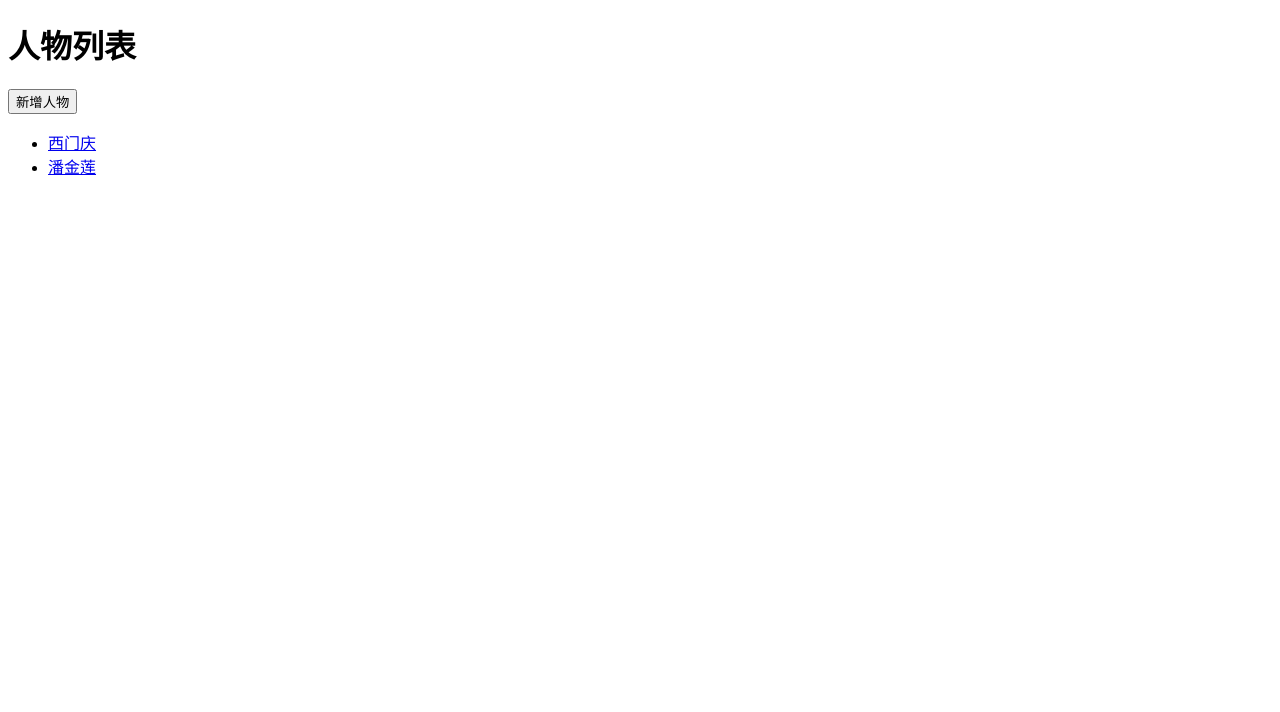
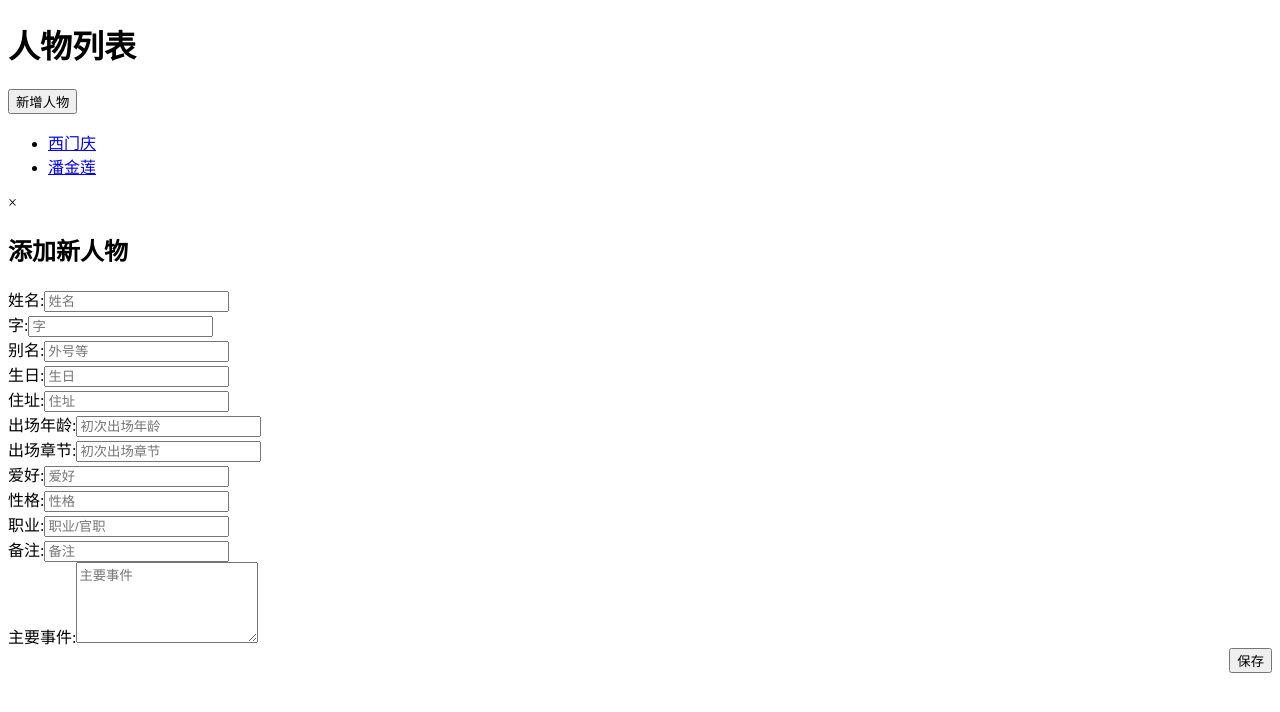
Before and after one commit to liliangjie91/webtimeline, a Flask app: page /characters in a window 1280 px wide. Shown: the top 712 px of the page. Run offline with Flask 3, Linux system fonts and the light colour scheme.

Commit message:
mv file & add add-character-popup

```diff
--- a/static/js/popup.js
+++ b/static/js/timeline/popup.js
@@ -30,6 +30,7 @@
           link.href = `/character/${characterDict[name]}`; // 用ID跳转
           link.textContent = name;
           link.style.textDecoration = 'none';
+          link.target = '_blank'; // 在新标签页打开
           link.style.color = '#007bff';
           link.style.margin = '0';
           spanName.appendChild(link);
--- a/templates/character_list.html
+++ b/templates/character_list.html
@@ -12,5 +12,27 @@
         <li><a href="/character/{{ character.id }}">{{ character.name }}</a></li>
     {% endfor %}
     </ul>
+      <!-- 添加人物的弹窗 -->
+    <div id="add-character-popup" class="modal hidden">
+        <div class="modal-content">
+        <span id="add-character-popup-close" class="close">&times;</span>
+        <h2>添加新人物</h2>
+        <form id="add-character-form" class="form-grid">
+            <div class="form-row full-width"><label for="new-character-name">姓名:</label><input type="text" id="new-character-name" placeholder="姓名" required></div>
+            <div class="form-row"><label for="new-character-zi">字:</label><input type="text" id="new-character-zi" placeholder="字" ></div>
+            <div class="form-row"><label for="new-character-aliases">别名:</label><input type="text" id="new-character-aliases" placeholder="外号等"></div>
+            <div class="form-row"><label for="new-character-birth">生日:</label><input type="text" id="new-character-birth"placeholder="生日"></div>
+            <div class="form-row"><label for="new-character-addr">住址:</label><input type="text" id="new-character-addr" placeholder="住址"></div>
+            <div class="form-row"><label for="new-character-first-age">出场年龄:</label><input type="number" id="new-character-first-age" placeholder="初次出场年龄"></div>
+            <div class="form-row"><label for="new-character-first-chapter">出场章节:</label><input type="number" id="new-character-first-chapter" placeholder="初次出场章节"></div>
+            <div class="form-row"><label for="new-character-hobby">爱好:</label><input type="text" id="new-character-hobby" placeholder="爱好"></div>
+            <div class="form-row"><label for="new-character-nature">性格:</label><input type="text" id="new-character-nature" placeholder="性格"></div>
+            <div class="form-row full-width"><label for="new-character-job">职业:</label><input type="text" id="new-character-job" placeholder="职业/官职"></div>
+            <div class="form-row full-width"><label for="new-character-note">备注:</label><input type="text" id="new-character-note" placeholder="备注"></div>
+            <div class="form-row full-width"><label for="new-character-main-events">主要事件:</label><textarea id="new-character-main-events" rows="5" placeholder="主要事件"></textarea></div>
+            <div class="form-row full-width" style="text-align: right;"><button type="submit" class="btn btn-success">保存</button></div>
+        </form>
+        </div>
+    </div>
 </body>
 </html>
```
Also changed, not shown: templates/timeline.html (+5 -6 lines), static/js/timeline/add.js (renamed from static/js/add.js), static/js/timeline/filters.js (renamed from static/js/filters.js), static/js/timeline/main.js (renamed from static/js/main.js), static/js/timeline/timeline.js (renamed from static/js/timeline.js).
